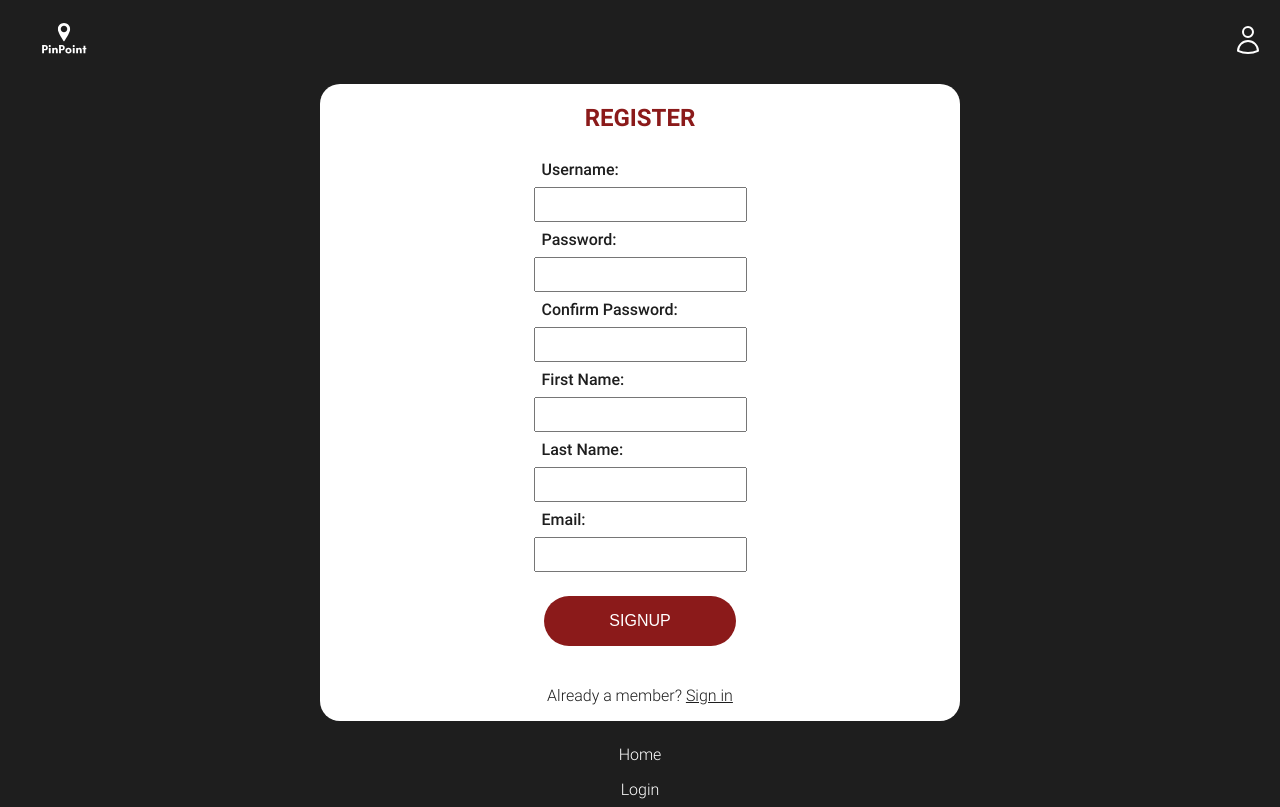
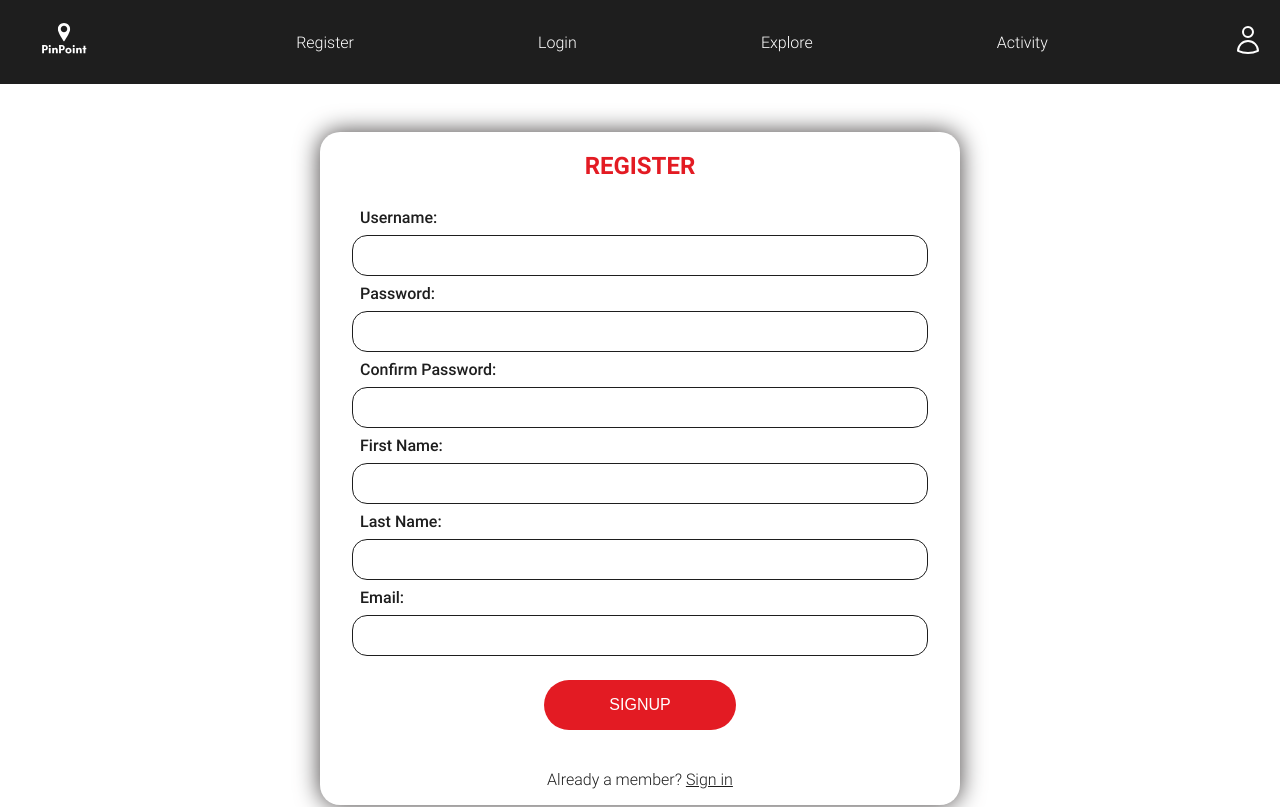
Before and after one commit to lrosati18/liliana-rosati-capstone, a React (Create React App) app: page /register in a window 1280 px wide. Shown: the top 807 px of the page. Built offline with nearby package versions, Linux system fonts and the light colour scheme; the HTML template or start-up script is replaced by a standard one.

Commit message:
styling updates

```diff
--- a/src/App.js
+++ b/src/App.js
@@ -4,6 +4,7 @@ import LandingPage from "./pages/LandingPage/LandingPage";
 import ProfilePage from "./pages/ProfilePage/Profile";
 import RegisterForm from "./components/RegisterForm/RegisterForm";
 import LoginForm from "./components/LoginForm/LoginForm";
+import ComingSoonPage from "./pages/ComingSoonPage/ComingSoonPage";
 import { useState, useEffect } from "react";
 
 function App() {
@@ -43,6 +44,8 @@ function App() {
           path="/profile"
           element={isLoggedIn && <ProfilePage handleLogout={handleLogout} />}
         />
+        <Route path="/explore" element={<ComingSoonPage />} />
+        <Route path="/activity" element={<ComingSoonPage />} />
       </Routes>
     </BrowserRouter>
   );
--- a/src/App.scss
+++ b/src/App.scss
@@ -8,4 +8,5 @@ body {
   margin: 0;
   padding: 0;
   font-family: "Roboto", "sans-serif";
+  color: #1e1e1e;
 }
--- a/src/components/Footer/Footer.scss
+++ b/src/components/Footer/Footer.scss
@@ -20,7 +20,7 @@
     color: white;
 
     &:hover {
-      color: rgb(153, 17, 17);
+      color: #e31b23;
     }
   }
 }
--- a/src/components/Header/Header.js
+++ b/src/components/Header/Header.js
@@ -9,6 +9,18 @@ function Header() {
       <nav className="header__nav">
         <Link to="/">
           <img src={logo} alt="logo" className="header__logo"></img>
+        </Link>
+        <Link to="/register" className="header__link">
+          Register
+        </Link>
+        <Link to="/login" className="header__link">
+          Login
+        </Link>
+        <Link to="/explore" className="header__link">
+          Explore
+        </Link>
+        <Link to="/activity" className="header__link">
+          Activity
         </Link>
         <Link to="/register">
           <img
--- a/src/components/Header/Header.scss
+++ b/src/components/Header/Header.scss
@@ -16,4 +16,13 @@
     height: 2rem;
     filter: brightness(0) invert(1); //change to white
   }
+
+  &__link {
+    text-decoration: none;
+    color: white;
+
+    &:hover {
+      color: #e31b23;
+    }
+  }
 }
--- a/src/components/LoginForm/LoginForm.scss
+++ b/src/components/LoginForm/LoginForm.scss
@@ -1,5 +1,5 @@
 .login {
-  background-color: #1e1e1e;
+  background-color: white;
   height: 100vh;
   display: flex;
   flex-direction: column;
--- a/src/components/RegisterForm/RegisterForm.scss
+++ b/src/components/RegisterForm/RegisterForm.scss
@@ -3,24 +3,26 @@
 
 .register {
   background-color: #1e1e1e;
+  background-color: white;
 }
 
 .form {
   background-color: white;
   border-radius: 20px;
+  filter: drop-shadow(0 0 0.75rem #423e3e);
   width: 50%;
-  margin: 0 auto;
+  margin: 3rem auto;
   color: white;
 
   &__heading {
-    color: $button-colour;
+    color: #e31b23;
     text-align: center;
     text-transform: uppercase;
   }
 
   &__group {
     display: flex;
-    // align-items: center; //commented out to left-align labels
+    width: 90%;
     flex-direction: column;
   }
 
@@ -33,7 +35,9 @@
   }
 
   &__input {
-    padding: 0.5rem 1rem;
+    padding: 0.75rem 1rem;
+    border-radius: 15px;
+    border: 1px solid #1e1e1e;
   }
 
   &__button {
@@ -41,6 +45,7 @@
     border-style: none;
     font-size: 1rem;
     width: 30%;
+    background-color: #e31b23;
   }
 
   &__redirect {
--- /dev/null
+++ b/src/pages/ComingSoonPage/ComingSoonPage.js
@@ -0,0 +1,14 @@
+import Footer from "../../components/Footer/Footer";
+import Header from "../../components/Header/Header";
+import "./ComingSoonPage.scss";
+
+function ComingSoonPage() {
+  return (
+    <section className="comingSoon">
+      <Header />
+      <h1 className="comingSoon__text">Coming Soon</h1>
+    </section>
+  );
+}
+
+export default ComingSoonPage;
--- /dev/null
+++ b/src/pages/ComingSoonPage/ComingSoonPage.scss
@@ -0,0 +1,10 @@
+.comingSoon {
+  height: 100vh;
+  position: relative;
+  &__text {
+    color: #e31b23;
+    font-size: 5rem;
+    height: 80vh;
+    text-align: center;
+  }
+}
--- a/src/pages/LandingPage/LandingPage.js
+++ b/src/pages/LandingPage/LandingPage.js
@@ -21,6 +21,12 @@ function LandingPage() {
           </video>
         </main>
         <section className="features">
+          <p>
+            Embark on a minimalist yet powerful experience with PinPoint - the
+            essential tool for avid wanderers. Our platform is your blank canvas
+            to relive your travel escapades effortlessly.
+          </p>
+          <h3>Key Features</h3>
           <div className="features__container">
             <div className="features__heading">
               <img src={redPin} className="features__icon"></img>
--- a/src/pages/LandingPage/LandingPage.scss
+++ b/src/pages/LandingPage/LandingPage.scss
@@ -16,6 +16,12 @@
   }
   &__link {
     @include button;
+    background-color: #e31b23;
+    filter: drop-shadow(0 0 0.75rem #615c5c);
+
+    &:hover {
+      background-color: #d5060d;
+    }
   }
 }
 
@@ -25,6 +31,7 @@
   align-items: center;
   &__container {
     background-color: #1e1e1e;
+    filter: drop-shadow(0 0 0.75rem #423e3e);
     border-radius: 20px;
     padding: 1rem 2rem;
     margin: 1rem 1rem;
```
